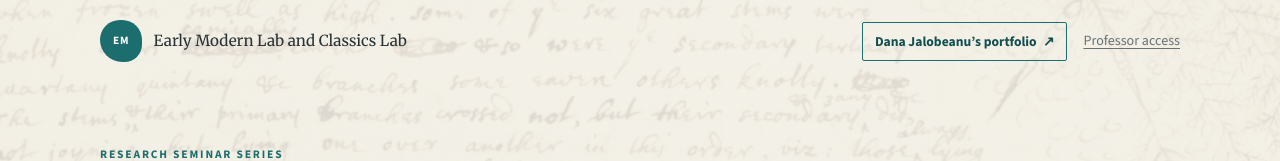
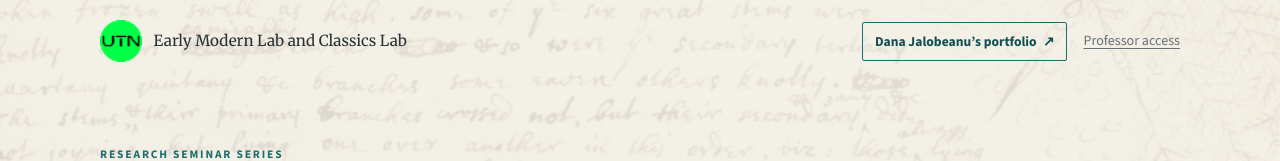
Before and after one commit to sagnikdas-ml/Philosophy-Seminars-Site, a website: page public/index.html in a window 1280 px wide. Shown: the top 161 px of the page. Drawn offline with nearby package versions, Linux system fonts and the light colour scheme; no server answers.

Commit message:
Use local favicon for site branding

```diff
--- a/public/index.html
+++ b/public/index.html
@@ -6,6 +6,7 @@
   <title>Research Seminar of the Early Modern Lab and Classics Lab</title>
   <meta name="description" content="Upcoming talks and archive of the Research Seminar of the Early Modern Lab and Classics Lab.">
   <meta name="theme-color" content="#1c6d6d">
+  <link rel="icon" type="image/png" href="./favicon.png">
   <link rel="preconnect" href="https://fonts.googleapis.com">
   <link rel="preconnect" href="https://fonts.gstatic.com" crossorigin>
   <link href="https://fonts.googleapis.com/css2?family=Merriweather:ital,wght@0,400;0,700;1,400&family=Source+Sans+3:wght@400;500;600;700&display=swap" rel="stylesheet">
@@ -18,7 +19,7 @@
   <header class="hero container">
     <nav class="topbar" aria-label="Primary navigation">
       <a class="wordmark" href="/">
-        <span class="wordmark-mark" aria-hidden="true">EM</span>
+        <img class="wordmark-mark" src="./favicon.png" alt="">
         <span>Early Modern Lab and Classics Lab</span>
       </a>
       <div class="topbar-links">
--- a/public/styles.css
+++ b/public/styles.css
@@ -68,17 +68,11 @@ h3, h4 { font-size: clamp(1.16rem, 2vw, 1.45rem); }
 }
 .wordmark { display: inline-flex; align-items: center; gap: .7rem; text-decoration: none; font-size: .95rem; }
 .wordmark-mark {
-  display: grid;
-  place-items: center;
+  display: block;
   width: 2.65rem;
-  aspect-ratio: 1;
-  border-radius: 50% 50% 44% 56%;
-  color: white;
-  background: var(--teal);
-  font-family: "Source Sans 3", sans-serif;
-  font-size: .7rem;
-  font-weight: 700;
-  letter-spacing: .08em;
+  height: 2.65rem;
+  border-radius: 0;
+  object-fit: contain;
 }
 .quiet-link { color: var(--muted); font-size: .88rem; text-underline-offset: 3px; }
 .quiet-link:hover { color: var(--teal-dark); }
```
Also changed, not shown: public/admin.html (+2 -1 lines), public/favicon.png (added).
